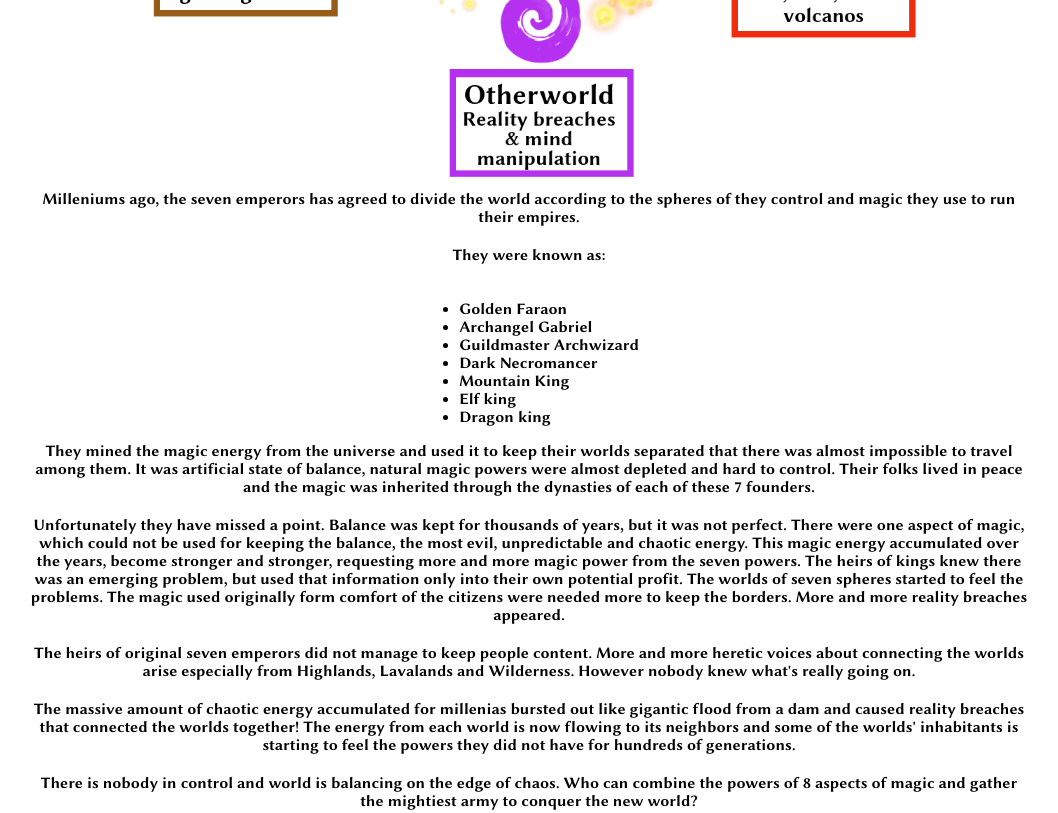
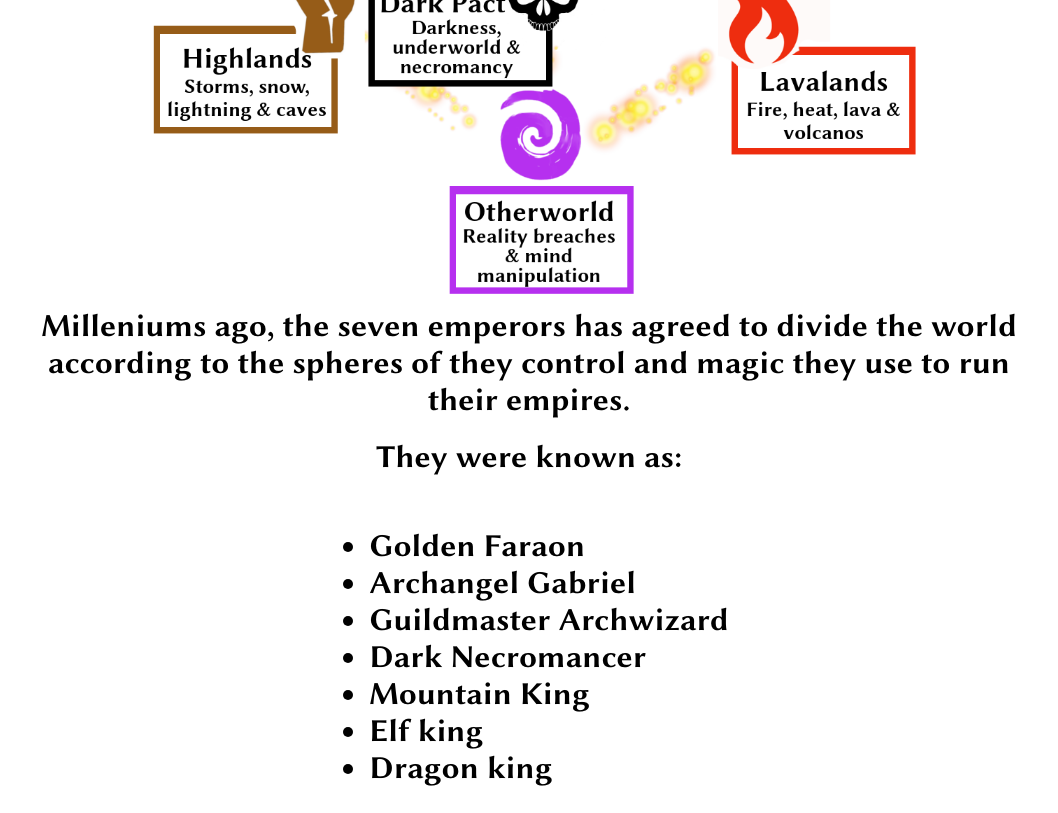
Before and after one commit to jerrylabs/mysticelements, a plain HTML site: page index.html in a window 1280 px wide. Shown: the part 754-1567 px from the top of the page, without its empty margins (111-1169 px from the left). Drawn offline with Linux system fonts and the light colour scheme.

Commit message:
Update index.html

```diff
--- a/index.html
+++ b/index.html
@@ -10,7 +10,7 @@
       src: url(LinBiolinum_RB.otf);
     }
     body {
-      font-size: 32xp;
+      font-size: 32px;
       font-family: LinuxBiolinum;
     }
     ul {
```
